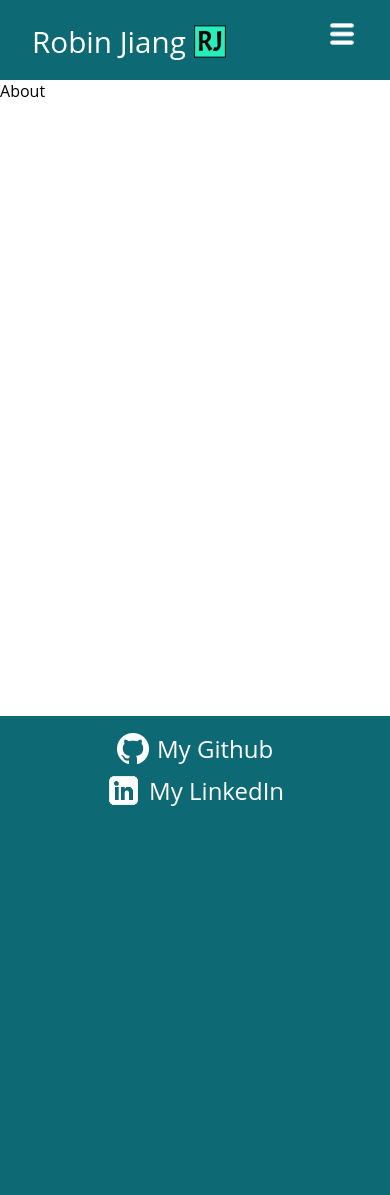
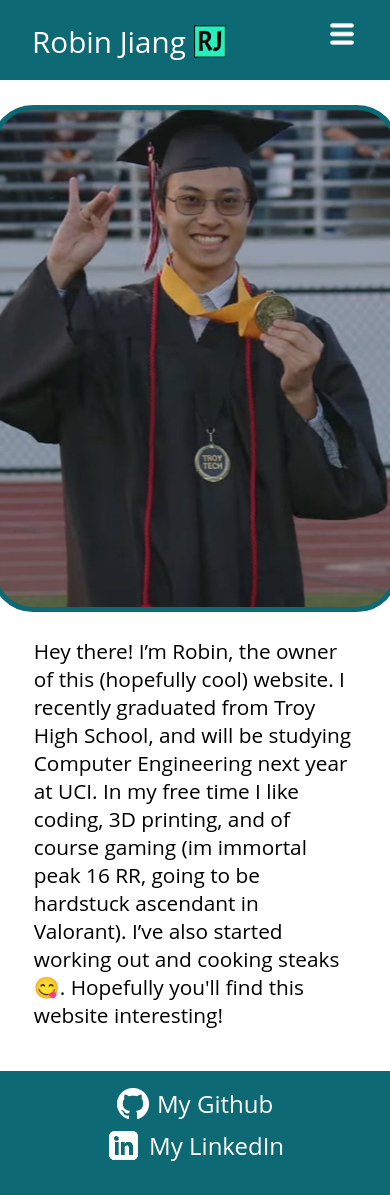
Before and after one commit to robinjiang6/robinjiang6.github.io, a React (Create React App) app: page /about in a window 390 px wide. Before the commit the page ends 882 px from the top, so only its background shows below. Built offline with nearby package versions, Linux system fonts and the light colour scheme.

Commit message:
started about page

```diff
--- a/src/App.css
+++ b/src/App.css
@@ -3,16 +3,17 @@
     margin: 0;
     padding: 0;
     font-family: 'Open Sans', 'Montserrat', sans-serif;
+    --home_height: calc(100vh - 80px - 6rem);
 }
 *::-webkit-scrollbar{
     display: none;
 }
 .main-page{
-    min-height: calc(100vh - 80px - 6rem);
+    min-height: var(--home_height);
     background-color: #fff;
 }
 @media screen and (max-width:680px){
     .main-page{
-        min-height: calc(100vh - 80px - 8rem);
+        min-height: calc(var(--home_height) - 2rem);
     }
 }
--- /dev/null
+++ b/src/components/pages/About.css
@@ -0,0 +1,50 @@
+:root{
+    --base: #0d6973;
+}
+.about{
+    min-height: var(--home_height);
+}
+.about-container{
+    min-height: var(--home_height);
+    vertical-align: center;
+    display: flex;
+    align-items: center;
+}
+.about-picture{
+    height: 60vh;
+    border-radius: 5vh;
+    border: 0.25rem solid var(--base);
+    background-color: var(--base);
+    padding: 1px;
+    margin-left: clamp(2vw, 10vw, 20vw);
+    margin-right: clamp(2vw, 5vw, 10vw);
+}
+.about-text{
+    margin-right: clamp(2vw, 10vw, 20vw);
+    font-size: 1.3rem;
+}
+@media screen and (max-width:1200px){
+    .about-text{
+        margin-right: clamp(2vw, 6vw, 10vw);
+    }
+    .about-picture{
+        margin-left: clamp(2vw, 6vw, 10vw);
+        margin-right: clamp(0vw, 2vw, 5vw);
+    }
+}
+@media screen and (max-width:960px){
+    .about-container{
+        flex-direction: column;
+    }
+    .about-picture{
+        margin-left: 0;
+        margin-right: 0;
+        margin-top: clamp(1vh, 3vh, 6vh);
+        margin-bottom: clamp(1vh, 3vh, 6vh);
+    }
+    .about-text{
+        margin-left: clamp(1vh, 4vh, 10vh);
+        margin-right: clamp(1vh, 4vh, 10vh);
+        margin-bottom: clamp(1vh, 5vh, 10vh);
+    }
+}
--- a/src/components/pages/About.js
+++ b/src/components/pages/About.js
@@ -1,8 +1,15 @@
 import React from 'react';
 import '../../App.css';
+import './About.css';
 function About() {
   return (
-    <div>About</div>
+    <div className='about'>
+      <div className='about-container'>
+        <img src='/images/me-pic.png' alt="me graduating-" className="about-picture"></img>
+        <div className="about-text">Hey there! I’m Robin, the owner of this (hopefully cool) website. I recently graduated from Troy High School, and will be studying Computer Engineering next year at UCI. In my free time I like coding, 3D printing, and of course gaming (im immortal peak 16 RR, going to be hardstuck ascendant in Valorant). I’ve also started working out and cooking steaks &#128523;. Hopefully you'll find this website interesting!
+        </div>
+      </div>
+    </div>
   )
 }
 
```
Also changed, not shown: public/images/me-pic.png (added).
